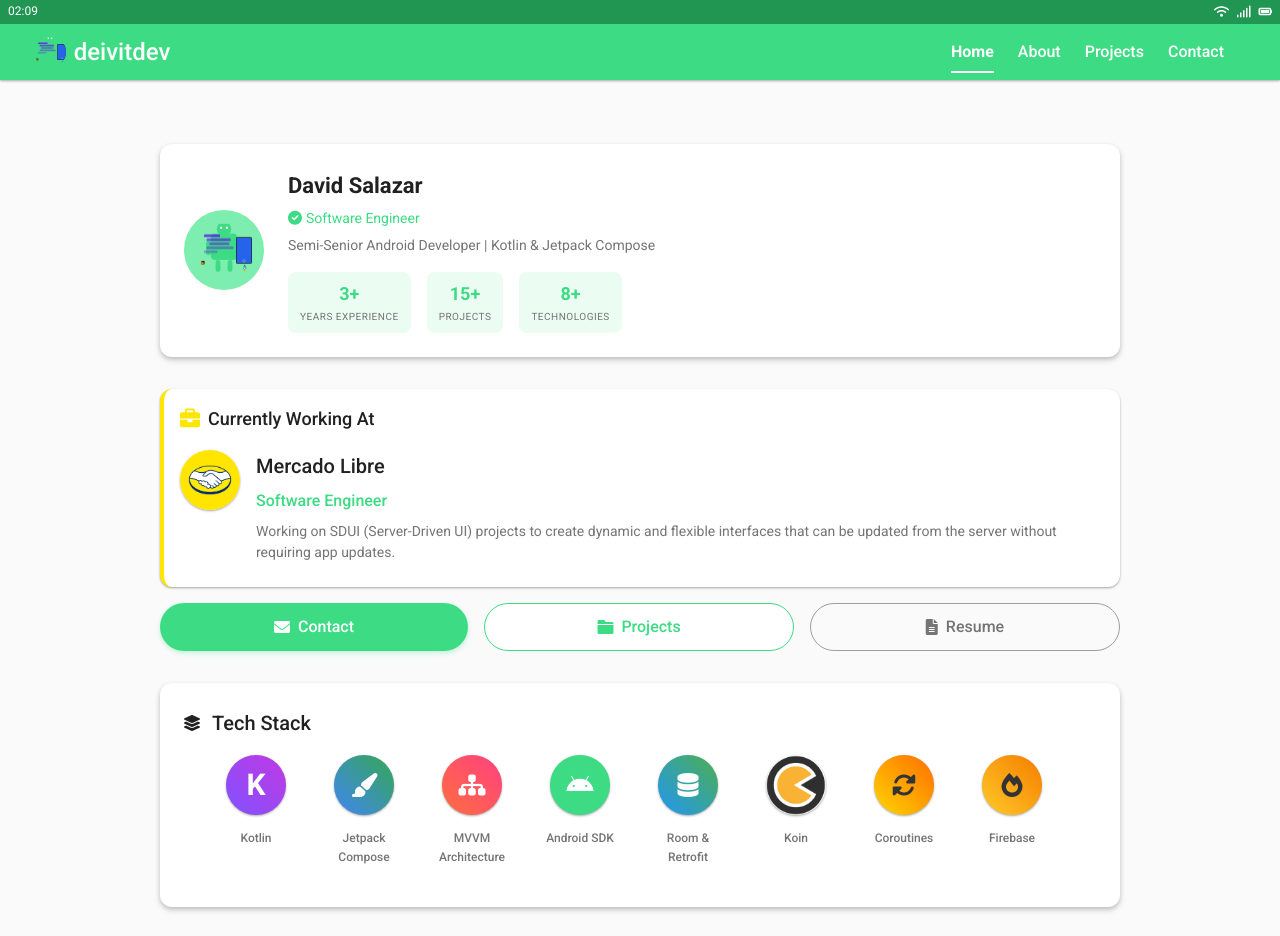
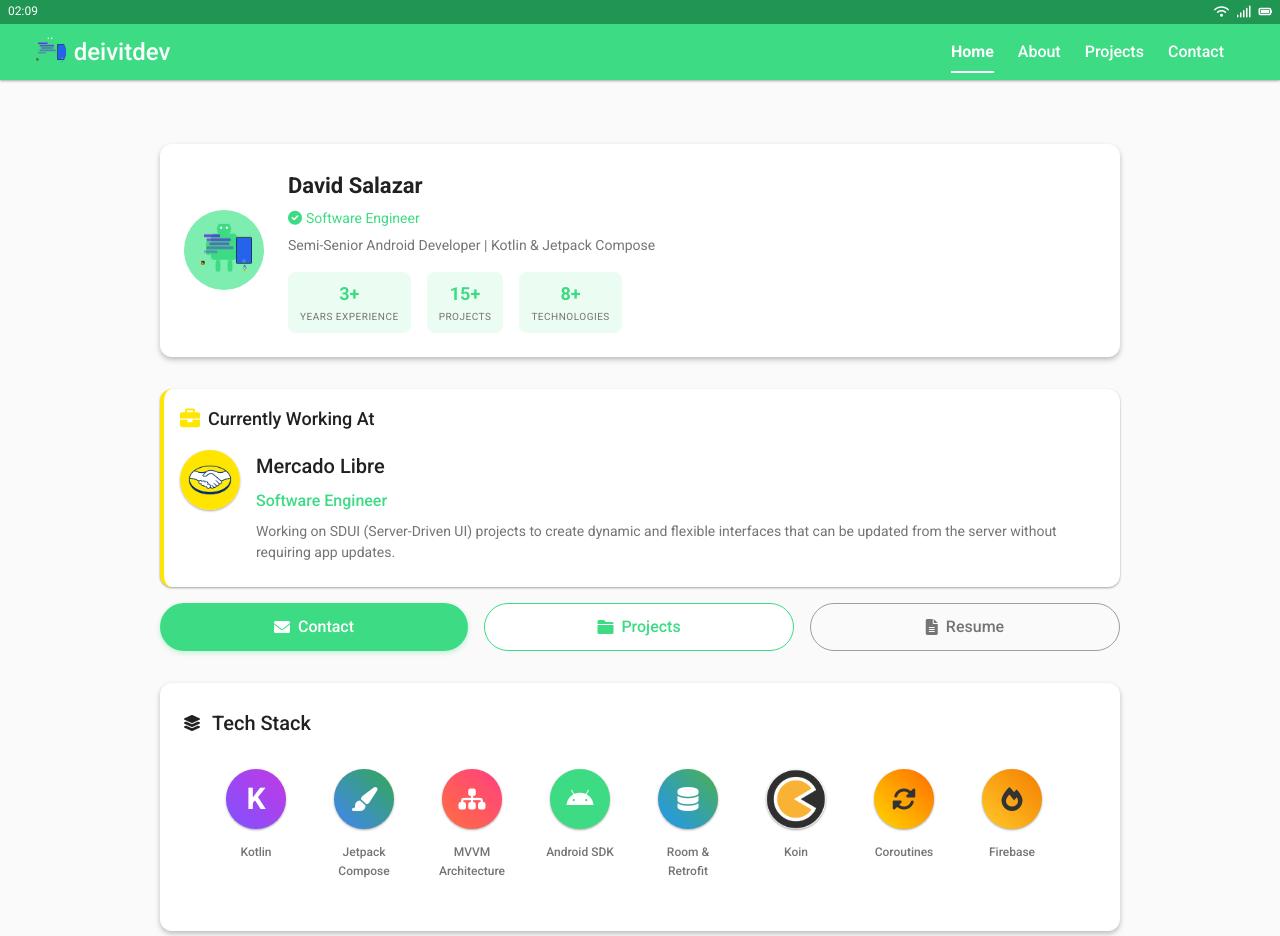
Before and after one commit to deivitdev/landingpage, a website: page index.html in a window 1280 px wide. Shown: the top 936 px of the page. Drawn offline with Linux system fonts and the light colour scheme.

Commit message:
Add files via upload

```diff
--- a/styles.css
+++ b/styles.css
@@ -695,6 +695,11 @@
     flex-wrap: wrap;
     gap: calc(var(--spacing-unit) * 2);
     justify-content: center;
+}
+
+.featured-tech-grid {
+    margin-top: 20px;
+    padding: 10px 0;
 }
 
 .tech-item {
```
